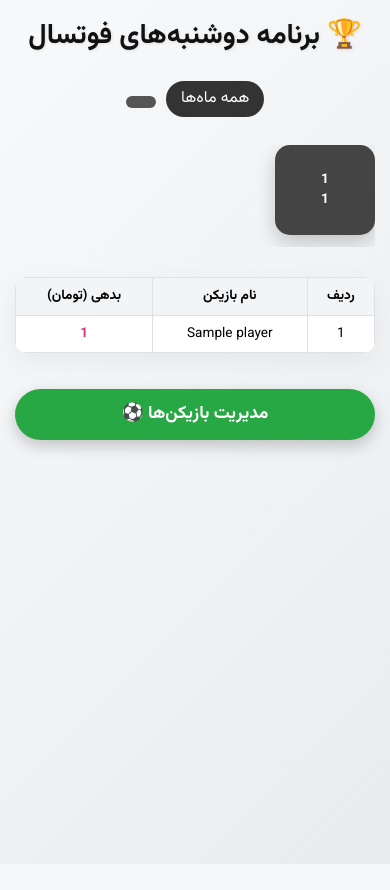
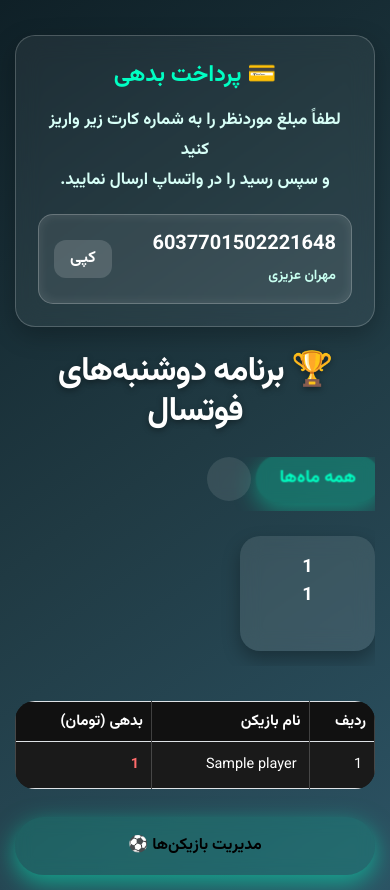
Before and after one commit to mehrab138787/footbal, a Flask app: template templates/index.html in a window 390 px wide. Before the commit the page ends 455 px from the top, so only its background shows below. Run offline with Flask 3, Linux system fonts and the light colour scheme; tables that the repository leaves empty hold one stand-in row (values such as "Sample post"); the template is opened without the code that fills it: values that come from a table or form of the project are taken from there, most other values are stand-ins (such as "Sample title", 1, 10 or a date in 2020); some libraries are stand-ins or nearby versions.

Commit message:
Update UI: 3D interactive mobile cards

```diff
--- a/templates/index.html
+++ b/templates/index.html
@@ -1,144 +1,242 @@
 <!doctype html>
 <html lang="fa" dir="rtl">
 <head>
-  <meta charset="utf-8">
+  <meta charset="utf-8" />
   <title>🏆 برنامه دوشنبه‌های فوتسال</title>
-  <meta name="viewport" content="width=device-width, initial-scale=1.0, maximum-scale=1.0, user-scalable=no">
-  <link href="https://cdn.jsdelivr.net/npm/bootstrap@5.3.3/dist/css/bootstrap.rtl.min.css" rel="stylesheet">
-  <link href="https://fonts.googleapis.com/css2?family=Vazirmatn:wght@400;700&display=swap" rel="stylesheet">
+  <meta name="viewport" content="width=device-width, initial-scale=1.0, maximum-scale=1.0, user-scalable=no" />
+
+  <link href="https://cdn.jsdelivr.net/npm/bootstrap@5.3.3/dist/css/bootstrap.rtl.min.css" rel="stylesheet" />
+  <link href="https://fonts.googleapis.com/css2?family=Vazirmatn:wght@400;700&display=swap" rel="stylesheet" />
+
   <style>
     body {
-      font-family: 'Vazirmatn', sans-serif;
-      background: linear-gradient(135deg, #f8f9fa 0%, #e9ecef 100%);
+      font-family: "Vazirmatn", sans-serif;
+      background: linear-gradient(145deg, #0f2027, #203a43, #2c5364);
       margin: 0;
       padding: 0;
       min-height: 100vh;
+      color: #fff;
+      overflow-x: hidden;
+      scroll-behavior: smooth;
     }
-    .container {
-      max-width: 960px;
-      margin: 20px auto;
-      padding: 0 15px;
+
+    .container { max-width: 900px; padding: 15px; }
+
+    .pay-box {
+      backdrop-filter: blur(12px);
+      background: rgba(255,255,255,0.06);
+      border-radius: 20px;
+      padding: 22px;
+      margin-top: 20px;
+      margin-bottom: 25px;
+      border: 1px solid rgba(255,255,255,0.2);
+      box-shadow: 0 8px 25px rgba(0,0,0,0.25);
     }
+
+    .pay-title {
+      font-weight: 800;
+      font-size: 1.45rem;
+      text-align: center;
+      margin-bottom: 12px;
+      color: #00ffc3;
+    }
+
+    .pay-text {
+      text-align: center;
+      font-size: 1.05rem;
+      color: #d7fff7;
+      line-height: 1.8;
+      margin-bottom: 18px;
+      font-weight: 600;
+    }
+
+    .card-line {
+      display: flex;
+      justify-content: space-between;
+      align-items: center;
+      background: rgba(255,255,255,0.08);
+      padding: 14px 15px;
+      border-radius: 15px;
+      border: 1px solid rgba(255,255,255,0.25);
+      box-shadow: inset 0 0 12px rgba(255,255,255,0.1);
+      font-size: 1.25rem;
+      font-weight: bold;
+    }
+
+    .card-line small {
+      font-size: 0.85rem;
+      color: #c8fff0;
+      font-weight: 700;
+    }
+
+    .copy-btn {
+      cursor: pointer;
+      border: none;
+      background: rgba(255,255,255,0.15);
+      color: #fff;
+      padding: 7px 16px;
+      border-radius: 12px;
+      font-size: 1rem;
+      font-weight: 700;
+      transition: 0.25s;
+    }
+
+    .copy-btn:hover {
+      background: rgba(0,255,195,0.35);
+      color: #000;
+    }
+
+    .copied-msg {
+      text-align: center;
+      margin-top: 10px;
+      font-weight: 700;
+      color: #7effb2;
+      display: none;
+      font-size: 1.05rem;
+    }
+
     h1 {
       text-align: center;
-      color: #111;
-      margin-bottom: 25px;
-      font-weight: 700;
-      text-shadow: 1px 1px 3px rgba(0,0,0,0.1);
+      font-weight: 900;
+      margin: 25px 0;
+      font-size: 2.1rem;
+      letter-spacing: -1px;
+      text-shadow: 0 2px 6px rgba(0,0,0,0.4);
     }
 
-    /* فیلتر ماه‌ها */
     .month-filters {
-      text-align: center;
-      margin-bottom: 20px;
+      white-space: nowrap;
       overflow-x: auto;
-      white-space: nowrap;
-      padding-bottom: 5px;
+      padding-bottom: 10px;
+      display: flex;
+      gap: 10px;
+      margin-bottom: 10px;
     }
+
     .month-filter {
       border: none;
+      background: rgba(255,255,255,0.1);
+      padding: 10px 22px;
       border-radius: 50px;
-      padding: 6px 15px;
-      margin: 3px;
-      background: #555;
       color: #fff;
-      cursor: pointer;
-      transition: all 0.3s;
-      display: inline-block;
-    }
-    .month-filter:hover, .month-filter.active {
-      background: #333;
+      font-weight: 700;
+      backdrop-filter: blur(6px);
+      transition: 0.25s;
     }
 
-    /* کارت تاریخ */
-    .sessions-container {
-      overflow-x: auto;
-      display: flex;
-      gap: 12px;
-      padding-bottom: 12px;
-      margin-bottom: 25px;
-    }
-    .session-card {
-      flex-shrink: 0;
-      width: 120px;
-      height: 100px;
-      background: #444;
-      color: #fff;
-      border-radius: 15px;
-      display: flex;
-      flex-direction: column;
-      justify-content: center;
-      align-items: center;
-      text-align: center;
-      box-shadow: 0 8px 20px rgba(0,0,0,0.2);
-      transition: transform 0.3s, box-shadow 0.3s;
-      cursor: pointer;
-      font-weight: 600;
-    }
-    .session-card:hover {
-      transform: translateY(-4px) scale(1.07);
-      box-shadow: 0 12px 30px rgba(0,0,0,0.3);
+    .month-filter:hover,
+    .month-filter.active {
+      background: rgba(0,255,195,0.25);
+      color: #00ffc3;
+      transform: scale(1.1);
+      box-shadow: 0 6px 22px rgba(0,255,195,0.4);
     }
 
-    /* جدول بدهی بازیکنان */
-    .debt-table {
-      width: 100%;
-      margin-top: 30px;
-      text-align: center;
-      border-radius: 12px;
-      overflow: hidden;
-      box-shadow: 0 8px 25px rgba(0,0,0,0.05);
-    }
-    .debt-table th, .debt-table td {
-      padding: 12px;
-      font-size: 1rem;
-    }
-    .debt-table th {
-      background: #f3f4f6;
-      font-weight: 700;
-    }
-    .debt-table td span {
-      font-weight: 700;
-    }
-    .player-debt {
-      color: #d63384;
-    }
-    .player-clear {
-      color: #28a745;
+    .sessions-container {
+      display: flex;
+      gap: 15px;
+      overflow-x: auto;
+      padding: 15px 0;
     }
 
-    /* دکمه مدیریت بازیکنان */
-    .btn-players {
-      display: inline-block;
-      margin: 20px auto;
-      padding: 12px 30px;
-      font-weight: bold;
-      font-size: 1.1rem;
-      border-radius: 50px;
-      background: #28a745;
+    .session-card {
+      width: 135px;
+      height: 115px;
+      flex-shrink: 0;
+      background: rgba(255,255,255,0.1);
+      border-radius: 20px;
+      text-align: center;
+      padding-top: 18px;
+      font-size: 1.15rem;
+      font-weight: 700;
+      backdrop-filter: blur(10px);
+      box-shadow: 0 8px 18px rgba(0,0,0,0.3);
       color: #fff;
-      text-decoration: none;
-      box-shadow: 0 6px 15px rgba(0,0,0,0.2);
-      transition: all 0.3s;
-    }
-    .btn-players:hover {
-      transform: translateY(-3px) scale(1.05);
-      box-shadow: 0 12px 25px rgba(0,0,0,0.25);
+      transition: 0.3s;
     }
 
-    @media (max-width: 576px) {
-      .sessions-container { overflow-x: scroll; gap: 10px; }
-      .session-card { width: 100px; height: 90px; font-size: 0.85rem; }
-      .btn-players { width: 100%; text-align: center; }
-      .debt-table th, .debt-table td { font-size: 0.85rem; padding: 8px; }
+    .session-card:hover {
+      transform: translateY(-10px) scale(1.08);
+      background: rgba(0,255,195,0.22);
+      color: #000;
+      box-shadow: 0 18px 35px rgba(0,255,195,0.5);
+    }
+
+    /* جدول خاکستری/مشکی و متن سفید */
+    .debt-table {
+      margin-top: 35px;
+      border-radius: 20px;
+      overflow: hidden;
+      background-color: #1a1a1a !important; /* خاکستری تیره */
+      font-size: 0.95rem;
+    }
+
+    .debt-table th {
+      background-color: #111111 !important; /* هدر تیره‌تر */
+      color: #ffffff !important; /* متن سفید */
+      font-weight: 700;
+      font-size: 0.95rem;
+      border-color: rgba(255,255,255,0.2) !important;
+    }
+
+    .debt-table td {
+      background-color: #1a1a1a !important; /* ردیف‌ها خاکستری تیره */
+      color: #ffffff !important; /* متن سفید */
+      border-color: rgba(255,255,255,0.2) !important;
+      padding: 12px;
+      font-size: 0.9rem;
+    }
+
+    .player-debt { color: #ff6b6b; font-weight: 800; }
+    .player-clear { color: #7effb2; font-weight: 800; }
+
+    .btn-players {
+      display: block;
+      width: 100%;
+      padding: 17px;
+      border-radius: 50px;
+      text-align: center;
+      background: rgba(0,255,195,0.15);
+      color: #000;
+      font-weight: 900;
+      margin-top: 28px;
+      text-decoration: none;
+      backdrop-filter: blur(8px);
+      transition: 0.3s;
+      box-shadow: 0 8px 25px rgba(0,255,195,0.5);
+    }
+
+    .btn-players:hover {
+      transform: scale(1.07);
+      box-shadow: 0 12px 32px rgba(0,255,195,0.6);
     }
   </style>
 </head>
 <body>
+
   <div class="container">
+
+    <div class="pay-box" id="paybox">
+      <div class="pay-title">💳 پرداخت بدهی</div>
+
+      <div class="pay-text">
+        لطفاً مبلغ موردنظر را به شماره کارت زیر واریز کنید <br>
+        و سپس رسید را در واتساپ ارسال نمایید.
+      </div>
+
+      <div class="card-line">
+        <span id="cardNumber">
+          6037701502221648<br>
+          <small>مهران عزیزی</small>
+        </span>
+        <button class="copy-btn" onclick="copyCard()">کپی</button>
+      </div>
+
+      <div id="copiedMsg" class="copied-msg">کپی شد! ✔</div>
+    </div>
+
     <h1>🏆 برنامه دوشنبه‌های فوتسال</h1>
 
-    <!-- فیلتر ماه‌ها -->
     <div class="month-filters">
       <button id="show-all" class="month-filter active">همه ماه‌ها</button>
       {% set shown_months = [] %}
@@ -150,7 +248,6 @@
       {% endfor %}
     </div>
 
-    <!-- کارت تاریخ -->
     <div class="sessions-container" id="sessions">
       {% for monday in mondays %}
       <div class="session-card" data-month="{{ monday.month }}" onclick="location.href='{{ url_for('admin_attendance', date=monday.strftime('%Y-%m-%d')) }}'">
@@ -161,7 +258,6 @@
       {% endfor %}
     </div>
 
-    <!-- جدول بدهی بازیکنان -->
     <table class="table table-bordered debt-table">
       <thead>
         <tr>
@@ -187,13 +283,29 @@
       </tbody>
     </table>
 
-    <!-- دکمه مدیریت بازیکنان -->
-    <div class="text-center">
     <a href="{{ url_for('admin_players') }}" class="btn-players">مدیریت بازیکن‌ها ⚽</a>
-    </div>
+
   </div>
 
   <script>
+    async function copyCard() {
+      const cardText = document.getElementById('cardNumber').innerText.split('\n')[0].trim();
+      try {
+        await navigator.clipboard.writeText(cardText);
+      } catch {
+        const tempInput = document.createElement('input');
+        tempInput.value = cardText;
+        document.body.appendChild(tempInput);
+        tempInput.select();
+        tempInput.setSelectionRange(0, 99999);
+        document.execCommand('copy');
+        document.body.removeChild(tempInput);
+      }
+      const msg = document.getElementById("copiedMsg");
+      msg.style.display = "block";
+      setTimeout(() => { msg.style.display = "none"; }, 1500);
+    }
+
     const monthButtons = document.querySelectorAll('.month-filter');
     const showAllBtn = document.getElementById('show-all');
     const sessions = document.querySelectorAll('.session-card');
@@ -205,7 +317,7 @@
           card.style.display = (!month || card.dataset.month === month) ? 'flex' : 'none';
         });
         monthButtons.forEach(b => b.classList.remove('active'));
-        if(btn.id !== 'show-all') btn.classList.add('active');
+        btn.classList.add('active');
       });
     });
 
@@ -215,5 +327,6 @@
       showAllBtn.classList.add('active');
     });
   </script>
+
 </body>
 </html>
```
Also changed, not shown: instance/futsal.db. Lines whose indentation alone changed are shown as unchanged.
